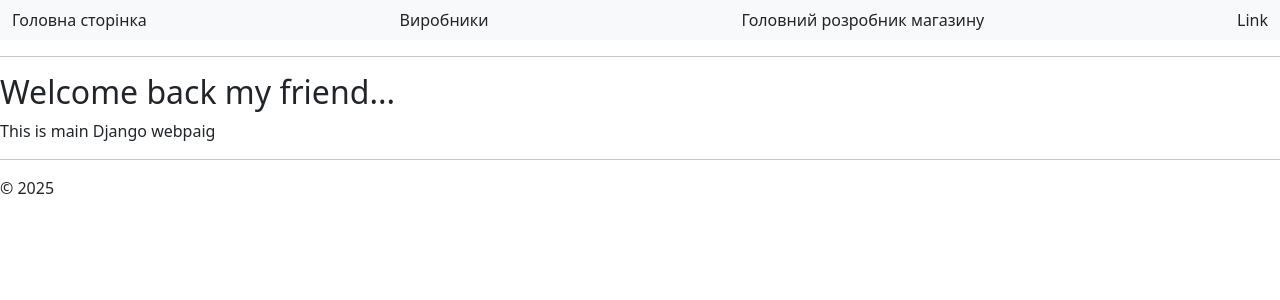
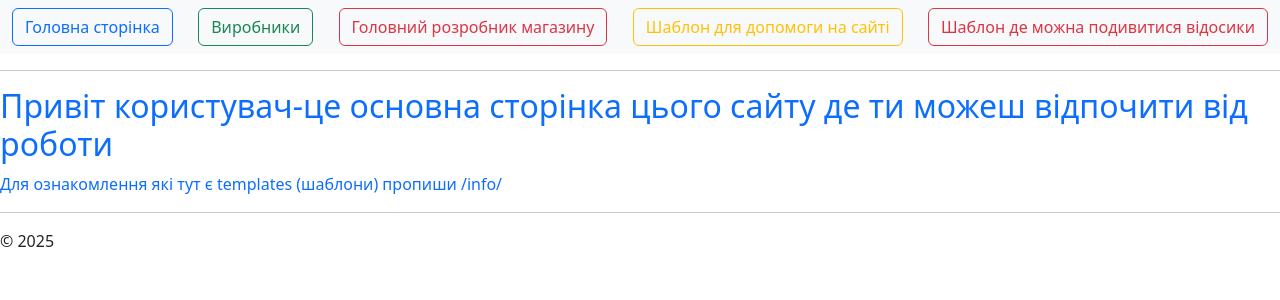
Before and after one commit to happyguest666top/django.storeproject, a Django app: page /store/home/ in a window 1280 px wide. Shown: the top 300 px of the page. Run offline with Django 5.2, Linux system fonts and the light colour scheme; some libraries are stand-ins or nearby versions.

Commit message:
Add files via upload

```diff
--- a/storeproject/store/templates/base.html
+++ b/storeproject/store/templates/base.html
@@ -10,10 +10,11 @@
     <header>
         <nav class="navbar navbar-expand-lg bg-body-tertiary">
             <div class="container-fluid">
-            <a class="nav-link" href="/store/home/">Головна сторінка</a>
-            <a class="nav-link" href="/store/creators/">Виробники</a>
-            <a class="nav-link" href="/store/creator/1/">Головний розробник магазину</a>
-                <a class="nav-link" href="#">Link</a>
+            <a class=".text-primary btn btn-outline-primary" href="/store/home/">Головна сторінка</a>
+            <a class=".text-success btn btn-outline-success" href="/store/creators/">Виробники</a>
+            <a class=".text-danger btn btn-outline-danger" href="/store/creator/1/">Головний розробник магазину</a>
+            <a class=".text-warning btn btn-outline-warning" href="/store/info/">Шаблон для допомоги на сайті</a>
+            <a class=".text-danger btn btn-outline-danger" href="/store/videos/">Шаблон де можна подивитися відосики</a>
             </div>
         </nav>
     </header>
@@ -23,7 +24,7 @@
     </main>
     <hr>
     <footer>
-        <p>© 2025</p>
+        <p class="">© 2025</p>
     </footer>
 <script src="{% static 'js/bootstrap.bundle.min.js' %}"></script>
 </body>
--- a/storeproject/store/templates/creator.html
+++ b/storeproject/store/templates/creator.html
@@ -3,6 +3,8 @@
 {% block title %}{{ creator }}{% endblock %}
 
 {% block content %}
+<div class="text-danger">
 <h2>{{ creator }}</h2>
-<a href="/store/creators/">← Назад до списку</a>
+<a href="/store/creators/" class="text-danger">← Назад до списку</a>
+</div>
 {% endblock %}
--- a/storeproject/store/templates/creators.html
+++ b/storeproject/store/templates/creators.html
@@ -3,11 +3,11 @@
 {% block title %}List creators{% endblock %}
 
 {% block content %}
-<h2>My creators</h2>
+<h2 class="text-success">My creators</h2>
 <ul>
     {% for creator in creators %}
-        <li>
-            <a href="{% url 'store:store-creator' creator.id %}">
+        <li class="text-success">
+            <a class="text-success" href="{% url 'store:store-creator' creator.id %}">
                 {{ creator.name }}, phone: {{ creator.phone_number }}, {{ creator.country }}
             </a>
         </li>
--- a/storeproject/store/templates/home.html
+++ b/storeproject/store/templates/home.html
@@ -1,9 +1,10 @@
 
 {% extends 'base.html' %}
 
-{% block title %}This is main webpaig{% endblock %}
+{% block title %}Це основна сторінка{% endblock %}
 
 {% block content %}
-<h2>Welcome back my friend...</h2>
-<p>This is main Django webpaig</p>
+<h2 class="text-primary">Привіт користувач-це основна сторінка цього сайту де ти можеш
+    відпочити від роботи</h2>
+<p class="text-primary">Для ознакомлення які тут є templates (шаблони) пропиши /info/</p>
 {% endblock %}
--- a/storeproject/store/urls.py
+++ b/storeproject/store/urls.py
@@ -1,5 +1,5 @@
 from django.urls import path
-from .views import home, creators, creator, login_view, logout_view, register_view
+from .views import home, creators, creator, login_view, logout_view, register_view, info_view, videos
 
 urlpatterns = [
     path('home/', home, name='store-home'),
@@ -8,6 +8,8 @@ urlpatterns = [
     path('login/', login_view, name='login'),
     path('logout/', logout_view, name='logout'),
     path('register/', register_view, name='register'),
+    path('info/', info_view, name='store-info'),
+    path('videos/', videos, name = 'store-videos'),
 ]
 
 app_name = 'store'
--- a/storeproject/store/views.py
+++ b/storeproject/store/views.py
@@ -20,6 +20,12 @@ def creator(request, pk):
     #return HttpResponse(creators_obj)
     context = {'creator': creators_obj}
     return render(request, 'creator.html', context)
+
+def info_view(request):
+    return render(request, 'info.html')
+
+def videos(request):
+    return render(request, 'videos.html')
 
 def register_view(request):
     if request.method == 'POST':
```
Also changed, not shown: storeproject/store/templates/info.html (added, +8 -0 lines), storeproject/store/templates/videos.html (added, +8 -0 lines).
